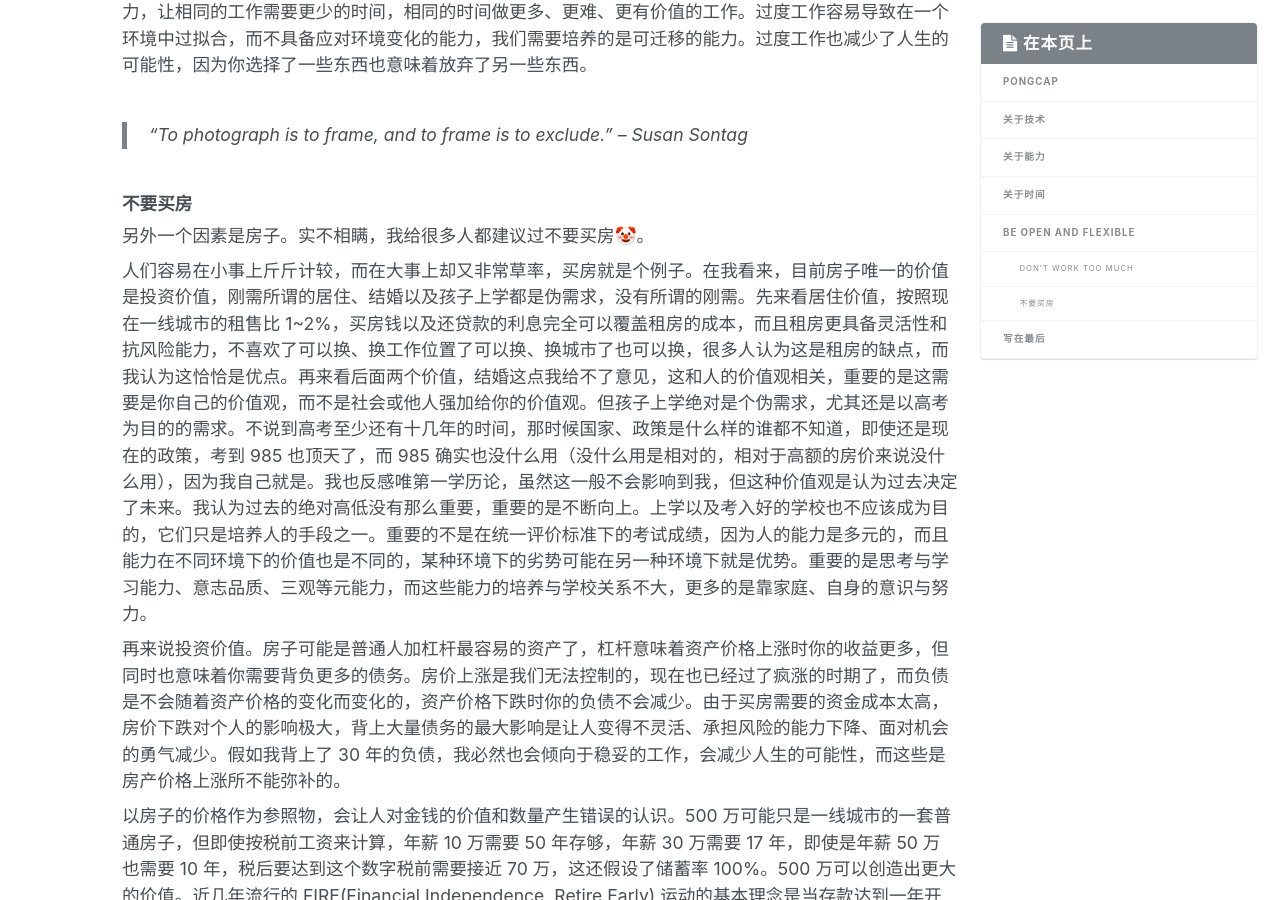
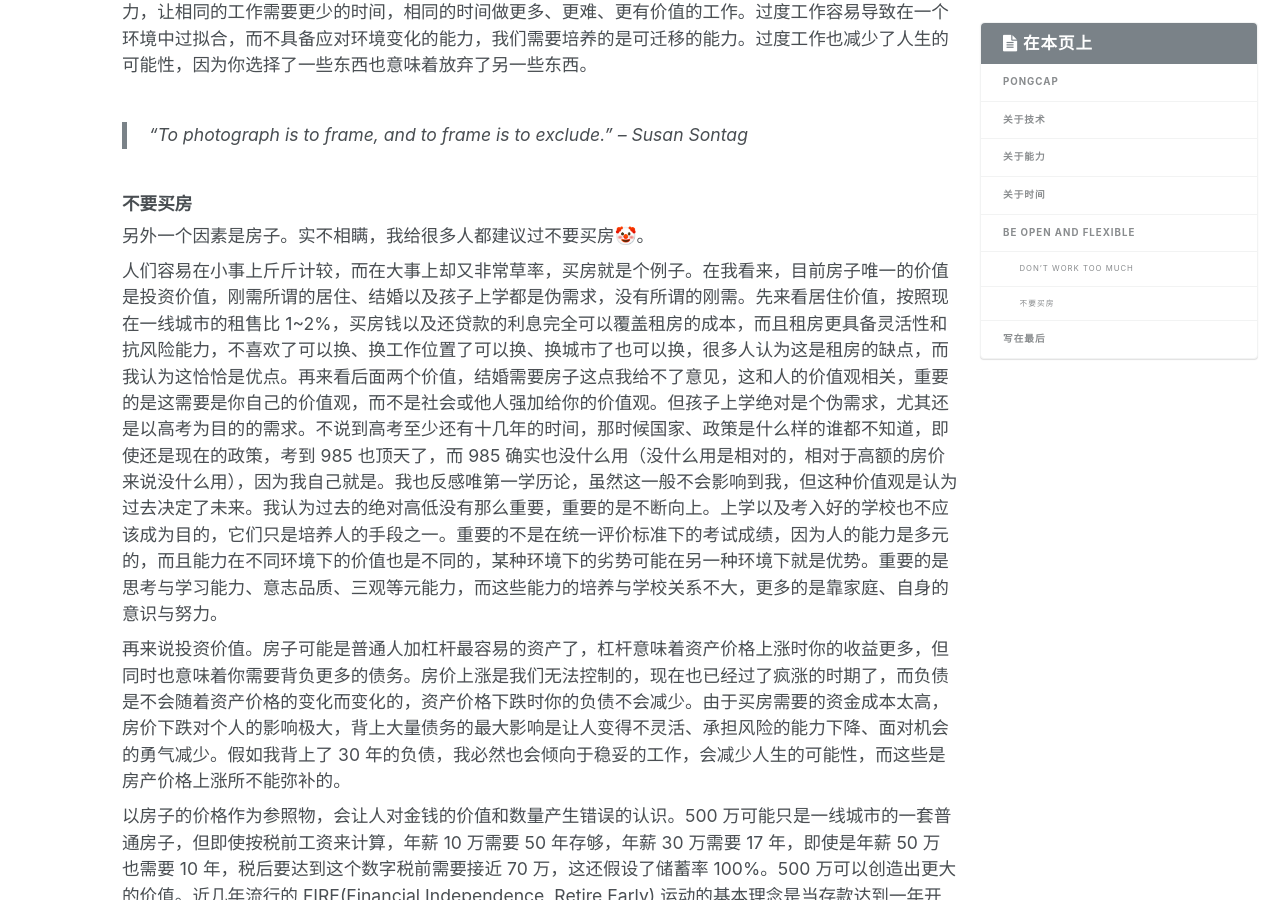
Before and after one commit to youjiali1995/youjiali1995.github.io, a Jekyll site: the page built from _posts/Essay/2024-02-12-2023-summary.md, in a window 1280 px wide and 900 px high, scrolled down 4190 px. Built offline with Jekyll 4.4.1, drawn with Linux system fonts in a browser that asks for light colours; comment, search, counter and statistics services are not loaded.

Commit message:
Update 2024-02-12-2023-summary.md

```diff
--- a/_posts/Essay/2024-02-12-2023-summary.md
+++ b/_posts/Essay/2024-02-12-2023-summary.md
@@ -67,7 +67,7 @@ categories: Essay
 
 另外一个因素是房子。实不相瞒，我给很多人都建议过不要买房🤡。
 
-人们容易在小事上斤斤计较，而在大事上却又非常草率，买房就是个例子。在我看来，目前房子唯一的价值是投资价值，刚需所谓的居住、结婚以及孩子上学都是伪需求，没有所谓的刚需。先来看居住价值，按照现在一线城市的租售比 1~2%，买房钱以及还贷款的利息完全可以覆盖租房的成本，而且租房更具备灵活性和抗风险能力，不喜欢了可以换、换工作位置了可以换、换城市了也可以换，很多人认为这是租房的缺点，而我认为这恰恰是优点。再来看后面两个价值，结婚这点我给不了意见，这和人的价值观相关，重要的是这需要是你自己的价值观，而不是社会或他人强加给你的价值观。但孩子上学绝对是个伪需求，尤其还是以高考为目的的需求。不说到高考至少还有十几年的时间，那时候国家、政策是什么样的谁都不知道，即使还是现在的政策，考到 985 也顶天了，而 985 确实也没什么用（没什么用是相对的，相对于高额的房价来说没什么用），因为我自己就是。我也反感唯第一学历论，虽然这一般不会影响到我，但这种价值观是认为过去决定了未来。我认为过去的绝对高低没有那么重要，重要的是不断向上。上学以及考入好的学校也不应该成为目的，它们只是培养人的手段之一。重要的不是在统一评价标准下的考试成绩，因为人的能力是多元的，而且能力在不同环境下的价值也是不同的，某种环境下的劣势可能在另一种环境下就是优势。重要的是思考与学习能力、意志品质、三观等元能力，而这些能力的培养与学校关系不大，更多的是靠家庭、自身的意识与努力。
+人们容易在小事上斤斤计较，而在大事上却又非常草率，买房就是个例子。在我看来，目前房子唯一的价值是投资价值，刚需所谓的居住、结婚以及孩子上学都是伪需求，没有所谓的刚需。先来看居住价值，按照现在一线城市的租售比 1~2%，买房钱以及还贷款的利息完全可以覆盖租房的成本，而且租房更具备灵活性和抗风险能力，不喜欢了可以换、换工作位置了可以换、换城市了也可以换，很多人认为这是租房的缺点，而我认为这恰恰是优点。再来看后面两个价值，结婚需要房子这点我给不了意见，这和人的价值观相关，重要的是这需要是你自己的价值观，而不是社会或他人强加给你的价值观。但孩子上学绝对是个伪需求，尤其还是以高考为目的的需求。不说到高考至少还有十几年的时间，那时候国家、政策是什么样的谁都不知道，即使还是现在的政策，考到 985 也顶天了，而 985 确实也没什么用（没什么用是相对的，相对于高额的房价来说没什么用），因为我自己就是。我也反感唯第一学历论，虽然这一般不会影响到我，但这种价值观是认为过去决定了未来。我认为过去的绝对高低没有那么重要，重要的是不断向上。上学以及考入好的学校也不应该成为目的，它们只是培养人的手段之一。重要的不是在统一评价标准下的考试成绩，因为人的能力是多元的，而且能力在不同环境下的价值也是不同的，某种环境下的劣势可能在另一种环境下就是优势。重要的是思考与学习能力、意志品质、三观等元能力，而这些能力的培养与学校关系不大，更多的是靠家庭、自身的意识与努力。
 
 再来说投资价值。房子可能是普通人加杠杆最容易的资产了，杠杆意味着资产价格上涨时你的收益更多，但同时也意味着你需要背负更多的债务。房价上涨是我们无法控制的，现在也已经过了疯涨的时期了，而负债是不会随着资产价格的变化而变化的，资产价格下跌时你的负债不会减少。由于买房需要的资金成本太高，房价下跌对个人的影响极大，背上大量债务的最大影响是让人变得不灵活、承担风险的能力下降、面对机会的勇气减少。假如我背上了 30 年的负债，我必然也会倾向于稳妥的工作，会减少人生的可能性，而这些是房产价格上涨所不能弥补的。
 
```
